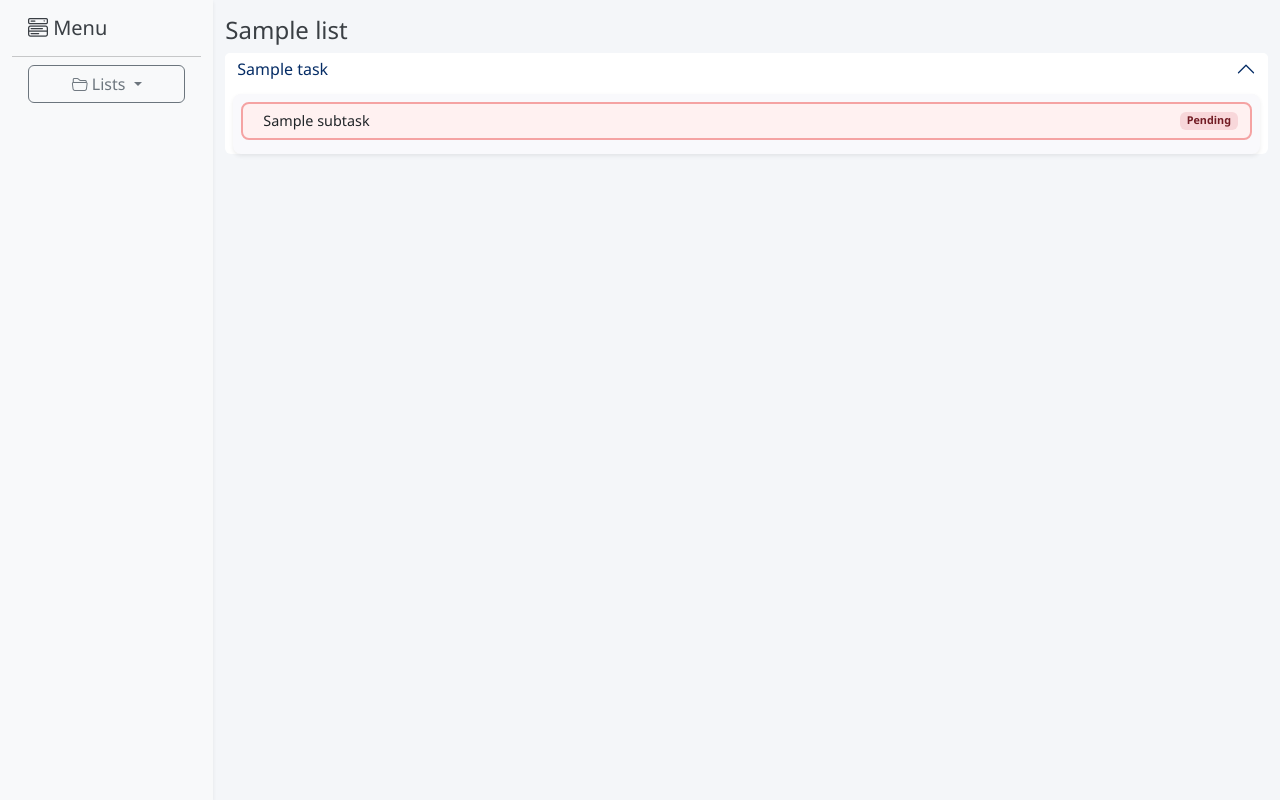
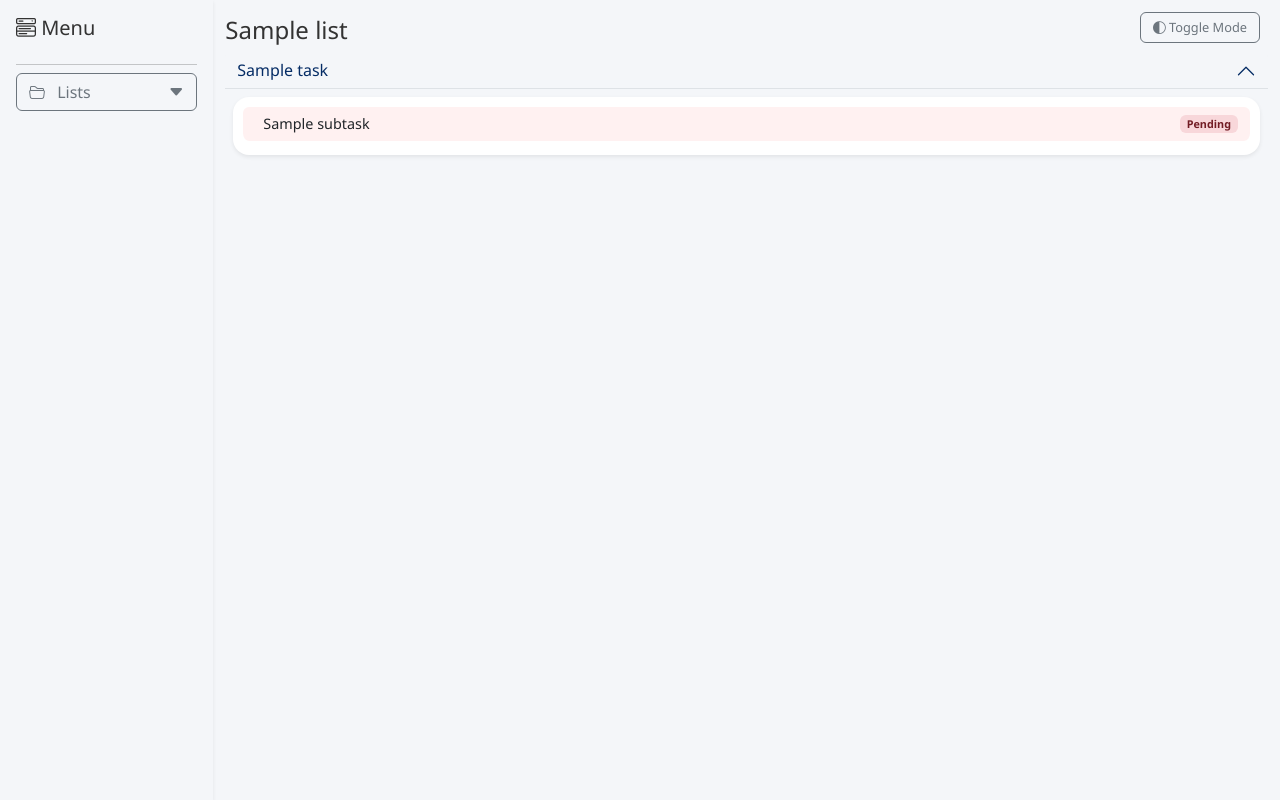
Before and after one commit to e9dgharmalkar/learning_and_development, a Django app: page / in a window 1280 px wide, after a click that opens the changed part. Run offline with Django 5.2, Linux system fonts and the light colour scheme; tables that the repository leaves empty hold one stand-in row (values such as "Sample post").

Commit message:
feat(dark mode and other additions)

```diff
--- a/tasks/templates/tasks/base.html
+++ b/tasks/templates/tasks/base.html
@@ -7,26 +7,46 @@
 
     <!-- Bootstrap 5 CSS -->
     <link href="https://cdn.jsdelivr.net/npm/bootstrap@5.3.3/dist/css/bootstrap.min.css" rel="stylesheet">
-
-    <!-- Bootstrap Icons -->
     <link href="https://cdn.jsdelivr.net/npm/bootstrap-icons@1.11.3/font/bootstrap-icons.css" rel="stylesheet">
 
-    <!-- Custom Global Styles -->
     <style>
+        :root {
+            --bg-light: #f4f6f9;
+            --text-light: #333;
+            --card-light: #ffffff;
+            --border-light: #ced4da;
+
+            --bg-dark: #1f1f1f;
+            --text-dark: #e2e2e2;
+            --card-dark: #2a2a2a;
+            --border-dark: #444;
+
+            --accent-blue: #eef5ff;
+        }
+
         body {
-            background-color: #f4f6f9;
+            background-color: var(--bg-light);
+            color: var(--text-light);
             font-family: "Segoe UI", Tahoma, Geneva, Verdana, sans-serif;
             font-size: 0.95rem;
-            color: #333;
         }
 
-        h4, h5, h6 {
-            color: #3a3f44;
+        body.dark-mode {
+            background-color: var(--bg-dark);
+            color: var(--text-dark);
         }
 
-        .btn-outline-dark {
-            background-color: #ffffff;
-            border: 1px solid #ced4da;
+        .card {
+            background-color: var(--card-light);
+            border-radius: 1rem;
+            box-shadow: 0 2px 6px rgba(0, 0, 0, 0.04);
+            transition: all 0.3s ease-in-out;
+        }
+
+        body.dark-mode .card {
+            background-color: var(--card-dark);
+            box-shadow: none;
+            transition: all 0.3s ease-in-out;
         }
 
         a {
@@ -35,55 +55,71 @@
 
         .accordion-button {
             font-weight: 500;
+            background-color: transparent;
+            transition: all 0.3s ease-in-out;
+        }
+
+        .accordion-button:not(.collapsed) {
+            background-color: transparent;
         }
 
         .accordion-button:focus {
             box-shadow: none;
         }
 
-        .accordion-button:not(.collapsed)::after {
-            transform: rotate(180deg);
+        .list-group-item {
+            background-color: transparent;
+            transition: all 0.3s ease-in-out;
         }
 
-        .accordion-button::after {
-            transition: transform 0.2s ease-in-out;
+        body.dark-mode .dropdown-menu {
+            background-color: #2f2f2f;
         }
 
-        .card {
-            background-color: #ffffff;
-            border-radius: 1rem;
-            box-shadow: 0 2px 6px rgba(0, 0, 0, 0.04);
+        .dropdown-menu .dropdown-item:hover {
+            background-color: var(--accent-blue);
+            border-radius: 4px;
         }
 
-        .list-group-item {
-            background-color: transparent;
+        body.dark-mode .dropdown-menu .dropdown-item:hover {
+            background-color: #3a3a3a;
         }
 
-        /* Scrollbar styling (optional but clean) */
-        ::-webkit-scrollbar {
-            width: 6px;
+        .toggle-switch {
+            position: absolute;
+            top: 12px;
+            right: 20px;
         }
 
-        ::-webkit-scrollbar-track {
-            background: transparent;
-        }
-
-        ::-webkit-scrollbar-thumb {
-            background-color: #ccd3dc;
-            border-radius: 3px;
-        }
-
-        .dropdown-menu .dropdown-item:hover{
-            background-color: #f3f6ff;
-            border-radius: 4px;
+        .btn-dark-toggle {
+            font-size: 0.8rem;
+            padding: 5px 12px;
         }
     </style>
 </head>
 <body>
+    <div class="toggle-switch">
+        <button class="btn btn-outline-secondary btn-dark-toggle" onclick="toggleDarkMode()">
+            <i class="bi bi-circle-half"></i> Toggle Mode
+        </button>
+    </div>
+
     {% block content %}
     {% endblock %}
 
-    <!-- Bootstrap 5 JS Bundle -->
+    <!-- Bootstrap 5 JS -->
     <script src="https://cdn.jsdelivr.net/npm/bootstrap@5.3.3/dist/js/bootstrap.bundle.min.js"></script>
+    <script>
+        function toggleDarkMode() {
+            document.body.classList.toggle('dark-mode');
+            localStorage.setItem('darkMode', document.body.classList.contains('dark-mode'));
+        }
+
+        window.onload = function() {
+            if (localStorage.getItem('darkMode') === 'true') {
+                document.body.classList.add('dark-mode');
+            }
+        }
+    </script>
 </body>
 </html>
--- a/tasks/templates/tasks/home.html
+++ b/tasks/templates/tasks/home.html
@@ -1,78 +1,87 @@
 {% extends "tasks/base.html" %}
-
 {% block content %}
 <style>
-    /* Sidebar Dropdown Enhancements */
-    .dropdown-menu .dropdown-item:hover {
-        background-color: #f3f6ff;
-        border-radius: 4px;
-    }
-
     .accordion-item {
         margin-bottom: 0.3rem;
+        background-color: transparent;
     }
 
     .accordion-button {
-        padding: 0.4rem 0.75rem;
+        padding: 0.5rem 0.75rem;
         font-size: 1rem;
+        transition: all 0.3s ease-in-out;
+
     }
 
-    .accordion-button:not(.collapsed) {
-        box-shadow: none;
-    }
-
-    .card {
-        background-color: #f9f9fc;
-        border-radius: 0.5rem;
+    .accordion-button.collapsed {
+        background-color: transparent;
     }
 
     .card-body {
         padding: 0.75rem;
+        transition: all 0.3s ease-in-out;
     }
 
-    /* Subtask List Item */
     .small-subtask-list .list-group-item {
         font-size: 0.9rem;
         padding: 0.4rem 0.75rem;
-        border: 2px solid transparent;
         border-radius: 8px;
         margin-bottom: 6px;
         transition: background-color 0.2s ease, transform 0.1s ease;
         background-clip: padding-box;
+        border: 2px solid transparent;
     }
 
-    /* Hover effect for subtasks */
     .small-subtask-list .list-group-item:hover {
-        background-color: #eef5ff;
+        background-color: var(--accent-blue);
         transform: scale(1.01);
     }
 
-    /* Subtask Status Border + Background */
+    /* Colored Borders */
     .border-completed {
-        border: 2px solid #a0d8b3 !important;
+        border-color: #50c878;
         background-color: #eafaf0;
     }
 
     .border-inprogress {
-        border: 2px solid #f7d192 !important;
+        border-color: #f0ad4e;
         background-color: #fff9ec;
     }
 
     .border-onhold {
-        border: 2px solid #d1d5db !important;
+        border-color: #adb5bd;
         background-color: #f3f4f6;
     }
 
     .border-pending {
-        border: 2px solid #f5a3a3 !important;
+        border-color: #dc3545;
         background-color: #fff1f1;
+    }
+
+    body.dark-mode .border-completed {
+        background-color: #294e3d;
+    }
+
+    body.dark-mode .border-inprogress {
+        background-color: #5b4321;
+    }
+
+    body.dark-mode .border-onhold {
+        background-color: #383838;
+    }
+
+    body.dark-mode .border-pending {
+        background-color: #512c2c;
     }
 
     .subtask-name {
         margin-left: 0.5rem;
     }
 
-    /* Subtask Badge Colors */
+    body.dark-mode .subtask-name {
+        color: #f1f1f1;
+    }
+
     .badge-soft-success {
         background-color: #d4f4df;
         color: #155724;
@@ -104,16 +152,19 @@
     <div class="row" style="height: 100vh;">
 
         <!-- Sidebar -->
-        <div class="col-md-2 bg-light d-flex flex-column shadow-sm" style="height: 100vh;">
-            <h5 class="mt-3 px-3 mb-2"><i class="bi bi-menu-button-wide"></i> Menu</h5>
+        <div class="col-md-2 d-flex flex-column shadow-sm px-3 py-3" style="height: 100vh; background-color: inherit;">
+            <h5 class="mb-3"><i class="bi bi-menu-button-wide"></i> Menu</h5>
             <hr class="my-2">
 
             <!-- Lists Dropdown -->
-            <div class="dropdown px-3">
-                <button class="btn btn-outline-secondary dropdown-toggle w-100" type="button" data-bs-toggle="dropdown" aria-expanded="false">
-                    <i class="bi bi-folder2-open"></i> Lists
+            <div class="dropdown">
+               <button class="btn btn-outline-secondary w-100 text-start d-flex justify-content-between align-items-center" type="button" data-bs-toggle="dropdown" aria-expanded="false">
+                 <span><i class="bi bi-folder2-open me-2"></i> Lists</span>
+                     <i class="bi bi-caret-down-fill"></i>
                </button>
-                <ul class="dropdown-menu w-100">
+
+                <ul class="dropdown-menu w-100 p-0" style="max-height: 250px; overflow-y: auto; position: relative;">
+                    <div style="max-height: 200px; overflow-y: auto;">
                         {% for list in lists %}
                             <li>
                                 <a class="dropdown-item d-flex align-items-center" href="?list_id={{ list.id }}">
@@ -141,7 +193,7 @@
                     {% for task in tasks %}
                         <div class="accordion-item border-0">
                             <h2 class="accordion-header" id="heading{{ task.id }}">
-                                <button class="accordion-button collapsed bg-white" type="button" data-bs-toggle="collapse" data-bs-target="#collapse{{ task.id }}" aria-expanded="false" aria-controls="collapse{{ task.id }}">
+                                <button class="accordion-button collapsed" type="button" data-bs-toggle="collapse" data-bs-target="#collapse{{ task.id }}" aria-expanded="false" aria-controls="collapse{{ task.id }}">
                                     {{ task.title }}
                                 </button>
                             </h2>
```
Also changed, not shown: other parts of tasks/templates/tasks/home.html (+43 -3 lines). Lines whose indentation alone changed are shown as unchanged.
